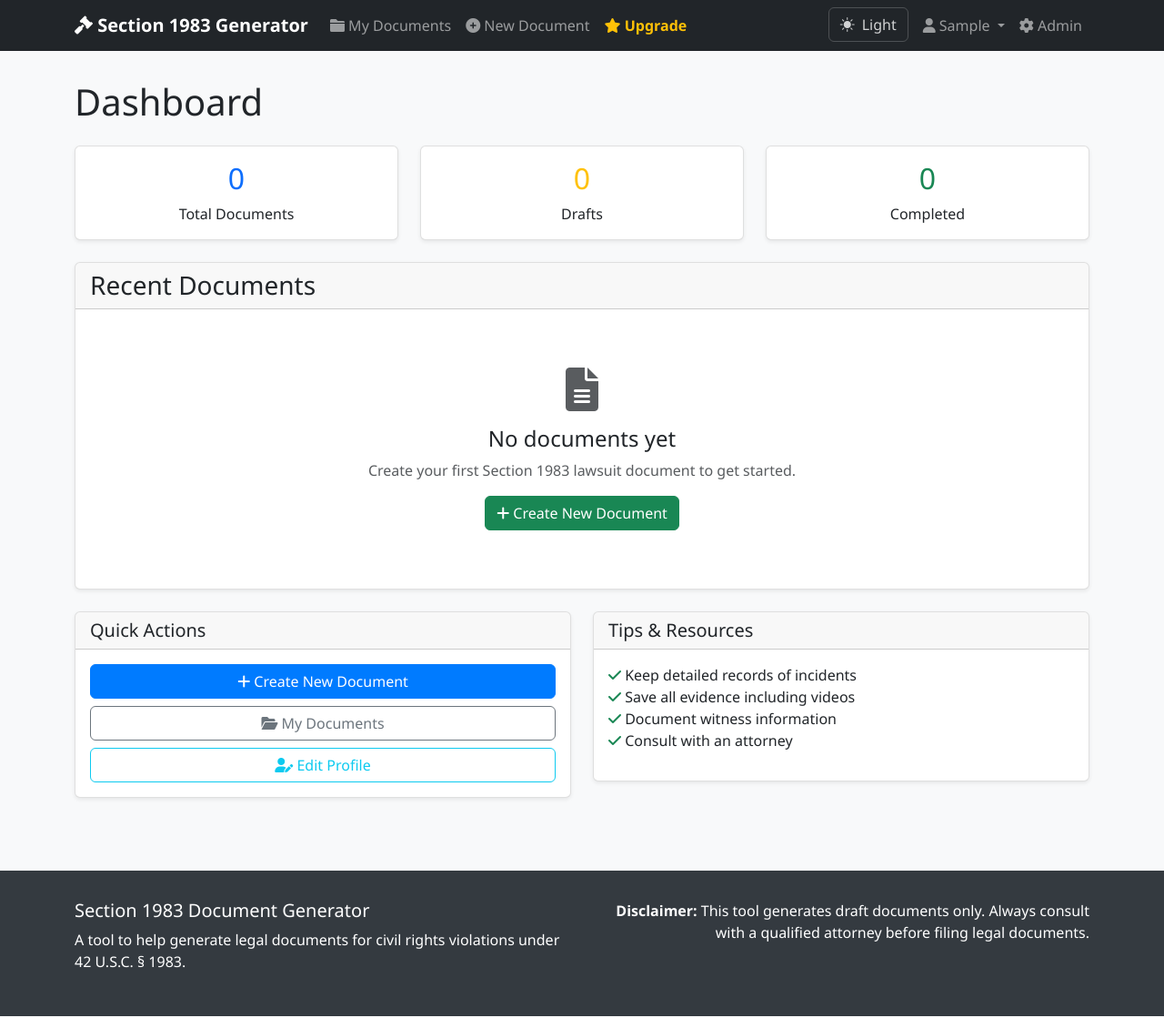
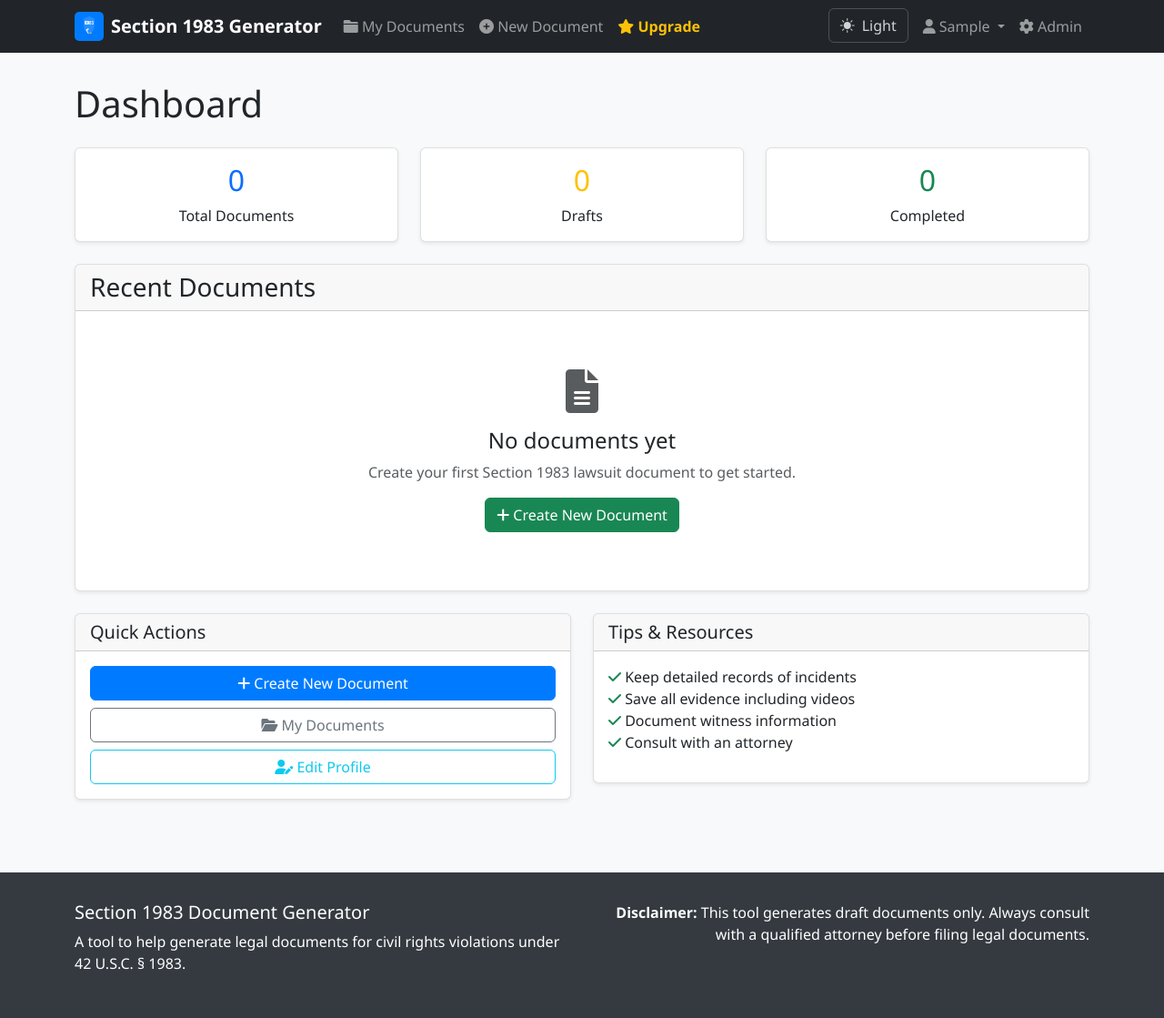
Before and after one commit to LaylaAddi/1983, a Django app: page /accounts/dashboard/ in a window 1280 px wide. Shown: the whole page at 91% size. Run offline with Django 4.2, Linux system fonts and the light colour scheme; the visitor is signed in with stand-in values (Sample User, id 1); data that the repository does not hold is empty; parts of the project's set-up code (start-up, migrations or seed data) failed here and were passed over.

Commit message:
Update PWA icons and add logo to navbar
- Update manifest.json to use new logo-simple.svg icons
- Create PNG versions of logo (192x192 and 512x512) for better compatibility
- Add logo to navbar in base.html with improved branding
- Update Apple Touch Icons to use new logo files

🤖 Generated with [Claude Code](https://claude.com/claude-code)

Co-Authored-By: Claude <noreply@anthropic.com>

```diff
--- a/templates/base.html
+++ b/templates/base.html
@@ -16,9 +16,9 @@
     <link rel="manifest" href="{% static 'manifest.json' %}">
 
     <!-- Apple Touch Icons -->
-    <link rel="apple-touch-icon" href="{% static 'images/icon-192.png' %}">
-    <link rel="apple-touch-icon" sizes="192x192" href="{% static 'images/icon-192.png' %}">
-    <link rel="apple-touch-icon" sizes="512x512" href="{% static 'images/icon-512.png' %}">
+    <link rel="apple-touch-icon" href="{% static 'images/logo-192.png' %}">
+    <link rel="apple-touch-icon" sizes="192x192" href="{% static 'images/logo-192.png' %}">
+    <link rel="apple-touch-icon" sizes="512x512" href="{% static 'images/logo-512.png' %}">
 
     <!-- Bootstrap CSS -->
     <link href="https://cdn.jsdelivr.net/npm/bootstrap@5.3.2/dist/css/bootstrap.min.css" rel="stylesheet">
@@ -200,8 +200,9 @@
 <!-- Navigation -->
 <nav class="navbar navbar-expand-lg navbar-dark bg-dark sticky-top">
     <div class="container">
-        <a class="navbar-brand" href="{% url 'home' %}">
-            <i class="fas fa-gavel"></i> Section 1983 Generator
+        <a class="navbar-brand d-flex align-items-center" href="{% url 'home' %}">
+            <img src="{% static 'images/logo-simple.svg' %}" alt="1983" style="height: 32px; margin-right: 0.5rem;">
+            <span>Section 1983 Generator</span>
         </a>
 
         <button class="navbar-toggler" type="button" data-bs-toggle="collapse" data-bs-target="#navbarNav">
```
Also changed, not shown: static/images/logo-192.png (added), static/images/logo-512.png (added), static/manifest.json.
